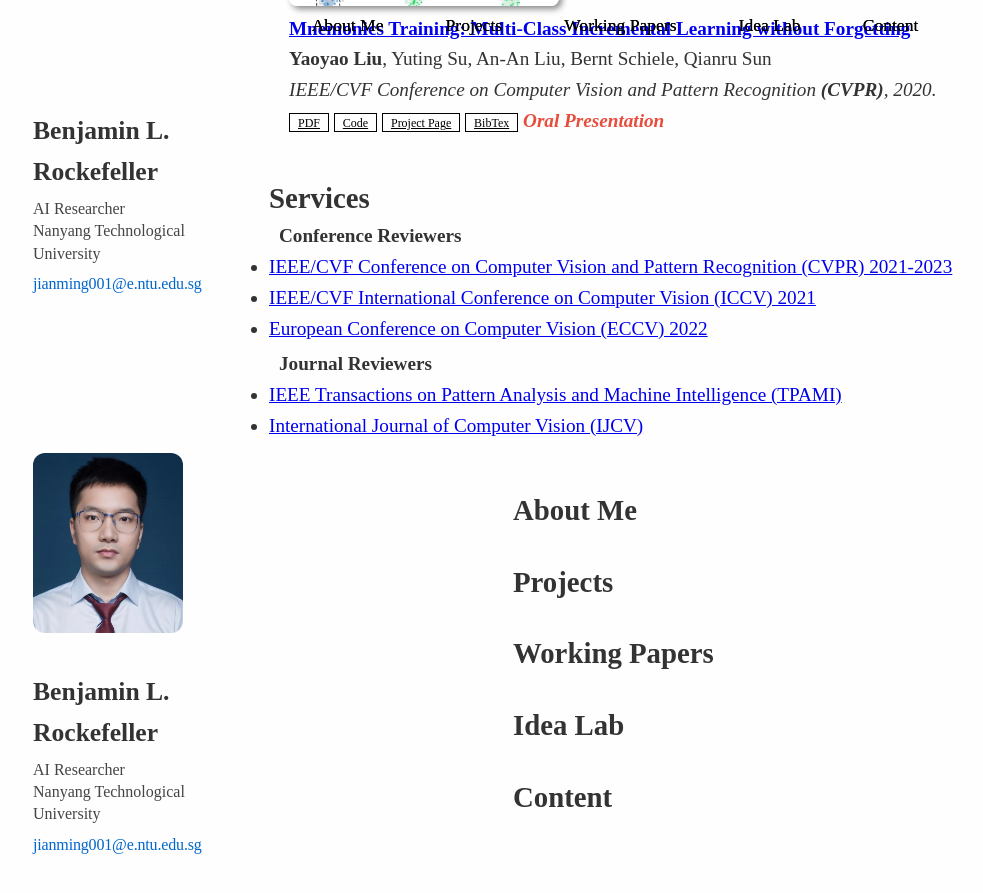
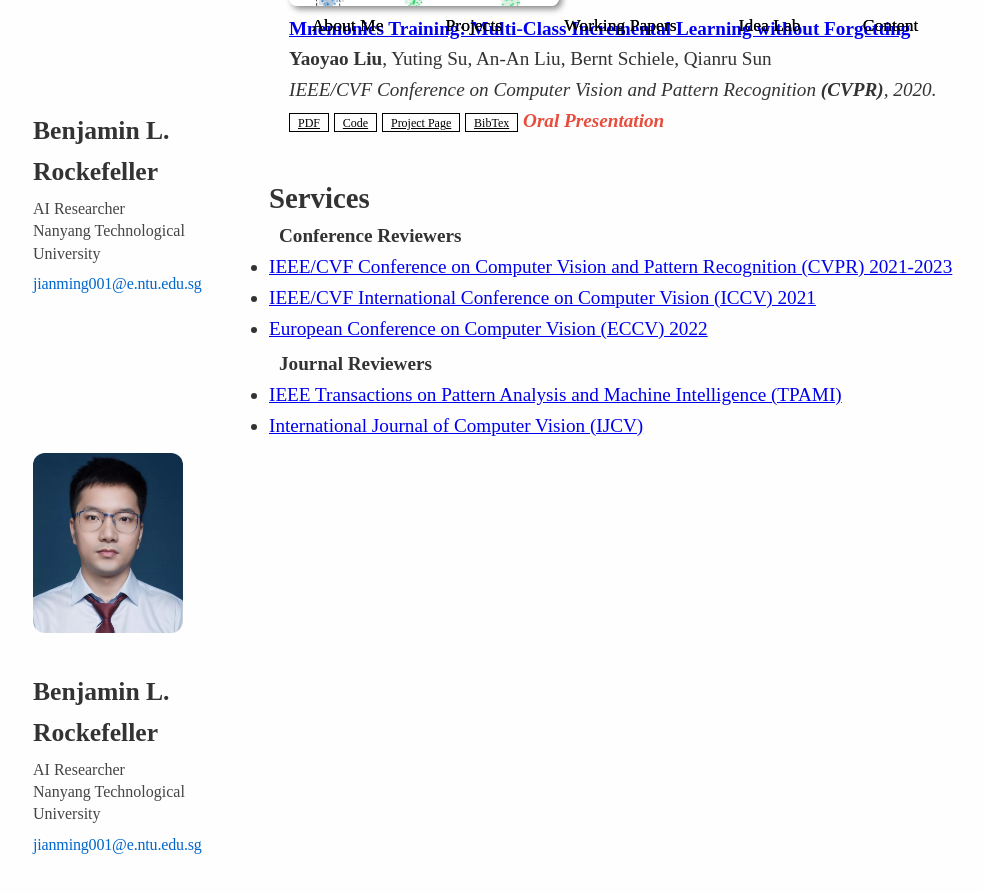
Before and after one commit to BenjaminRockefeller/benjaminrockefeller.github.io, a Jekyll site: the page built from index.md, in a window 1280 px wide and 900 px high, scrolled down 2821 px. Shown: the top 893 px of the window, without its empty margins (25-1008 px from the left). Built offline with Jekyll 4.4.1, drawn with Linux system fonts in a browser that asks for light colours; a style sheet for code colours, icons or effects is not loaded; our own code applies the rules of GitHub Pages for plain Markdown files.

Commit message:
Update index.md

```diff
--- a/index.md
+++ b/index.md
@@ -45,29 +45,3 @@
 
 {% include_relative _includes/publications.md %}
 {% include_relative _includes/services.md %}
-
-<!-- 在 _layouts/default.html 或 index.md 中 -->
-<section id="about">
-  <h2>About Me</h2>
-  <!-- 你的关于我部分内容 -->
-</section>
-
-<section id="projects">
-  <h2>Projects</h2>
-  <!-- 你的项目内容 -->
-</section>
-
-<section id="working-papers">
-  <h2>Working Papers</h2>
-  <!-- 你的工作论文内容 -->
-</section>
-
-<section id="idea-lab">
-  <h2>Idea Lab</h2>
-  <!-- 你的创意实验室内容 -->
-</section>
-
-<section id="content">
-  <h2>Content</h2>
-  <!-- 你的内容部分 -->
-</section>
```
